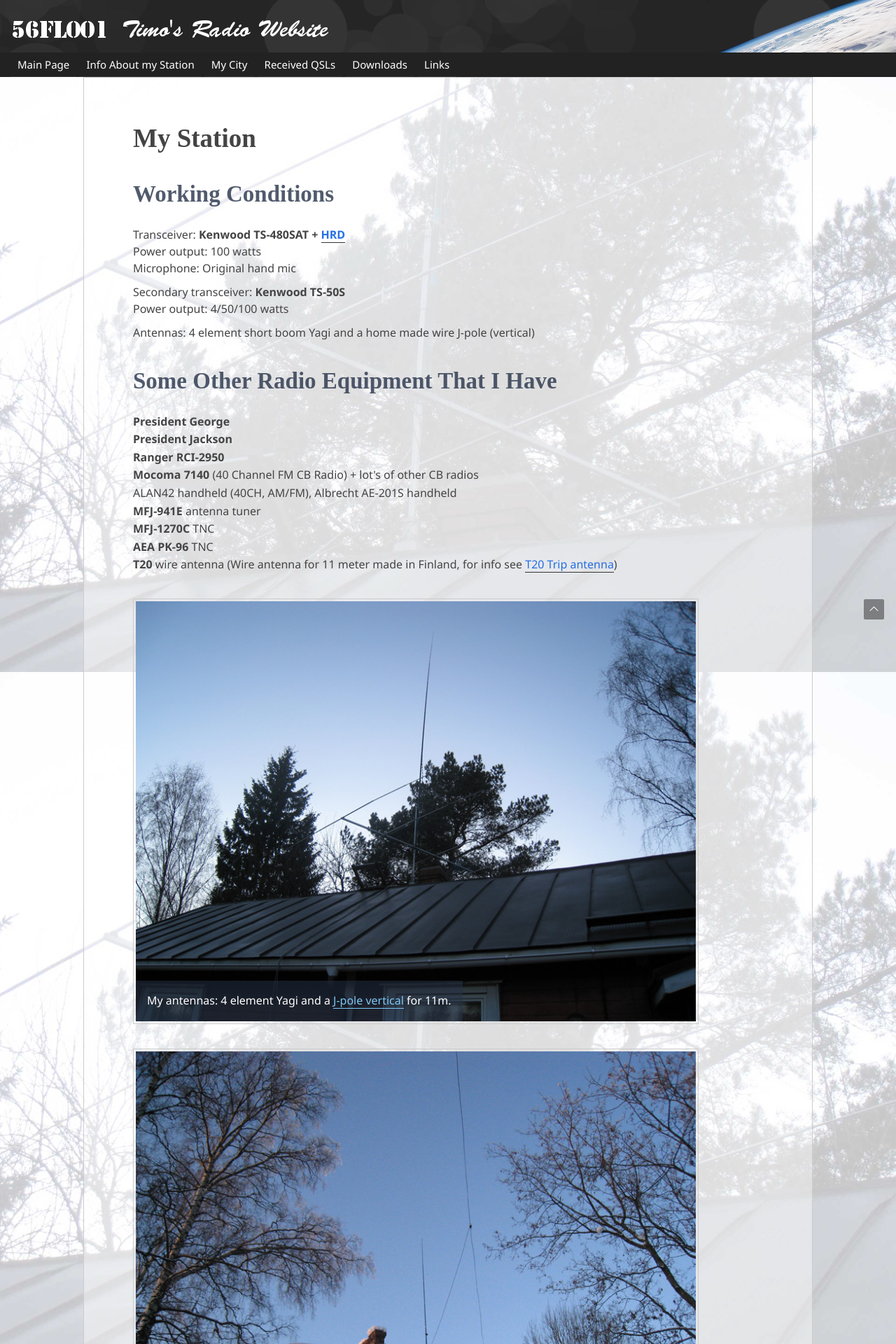
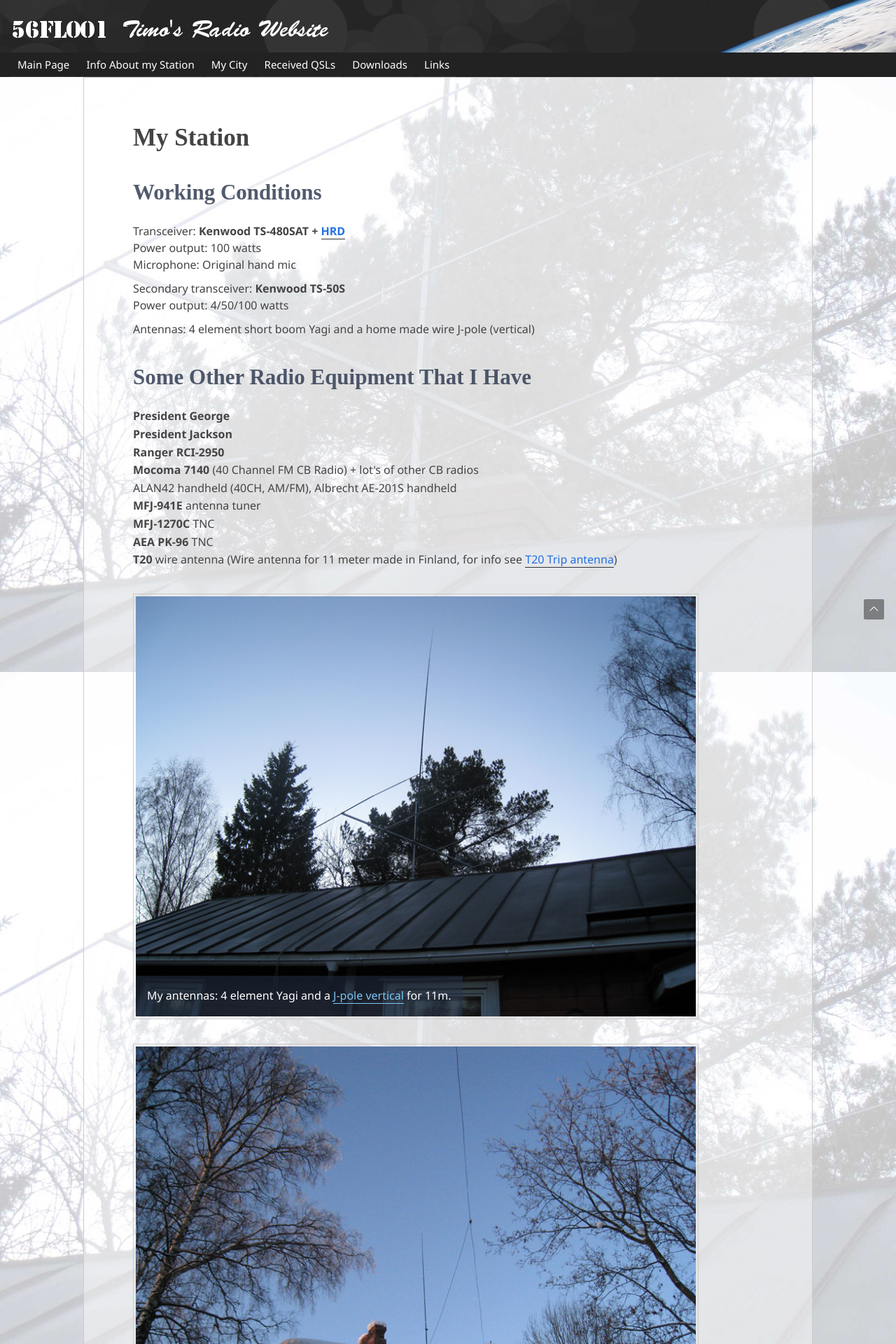
Before and after one commit to teear/56fl001.fldx.org, a Jekyll site: the page built from station.html, in a window 1280 px wide. Shown: the top 1920 px of the page at 70% size. Built offline with Jekyll 4.4.1, drawn with Linux system fonts in a browser that asks for light colours.

Commit message:
Move to rems with px fallback

```diff
--- a/css/main.scss
+++ b/css/main.scss
@@ -54,12 +54,12 @@
     line-height: 1.6;
     @media all and (max-width: 800px) {
     @include font-size(16);
-     }
+    }
 }
 
 .wf-inactive body,
 .wf-loading body {
-  font-size: 16px;
+    @include font-size(16);
 }
 
 
@@ -181,16 +181,16 @@
     transition: font 0.3s ease-in;
 }
 h1 {
-    font-size: 37px;
+    @include font-size(35);
     margin: 25px 0 25px;
 }
 
 .wf-loading h1 {
-  font-size: 29px;
+  @include font-size(29);
 }
 
 h2 {
-    font-size: 33px;
+    @include font-size(31);
     text-transform: capitalize;
     margin: 38px 0 25px;
     color: #505a6b; /* rgba() fallback for color, does not seem to work in IE 10's IE7 mode (document mode) though, works in IE8 and for background-color in IE7 */
@@ -198,7 +198,7 @@
 }
 
 .wf-loading h2 {
-  font-size: 22px;
+  @include font-size(22);
 }
 
 
@@ -348,7 +348,7 @@
 
 #social {
     width: 200px; display: inline; position: absolute; left: 70%;
-    font-size: 18px;
+    @include font-size(18);
     a {
         display: inline-block; margin-left: 10px;
         text-decoration: none; border-bottom: none; color: #fff;
@@ -383,7 +383,7 @@
         .site-nav a {
             padding: 5px 10px;
             color: #fff;
-            font-size: 15px;
+            @include font-size(15);
             text-decoration: none;
         }
 
@@ -447,7 +447,7 @@
 
   border: 1px solid #ccc;
   padding: 3px;
-  font-size: 16px;
+  @include font-size(16);
   color: #fff;
   margin: 35px 0 0;
 }
@@ -567,7 +567,7 @@
     border-radius: 2px !important;
     border: 2px solid rgba(255, 255, 255, 0.75);
     font: 14px/100% Arial, Helvetica, sans-serif;
-    font-size: 13px;
+    @include font-size(13);
     font-weight: 600;
     padding: 15px 22px;
     text-transform: uppercase;
```
